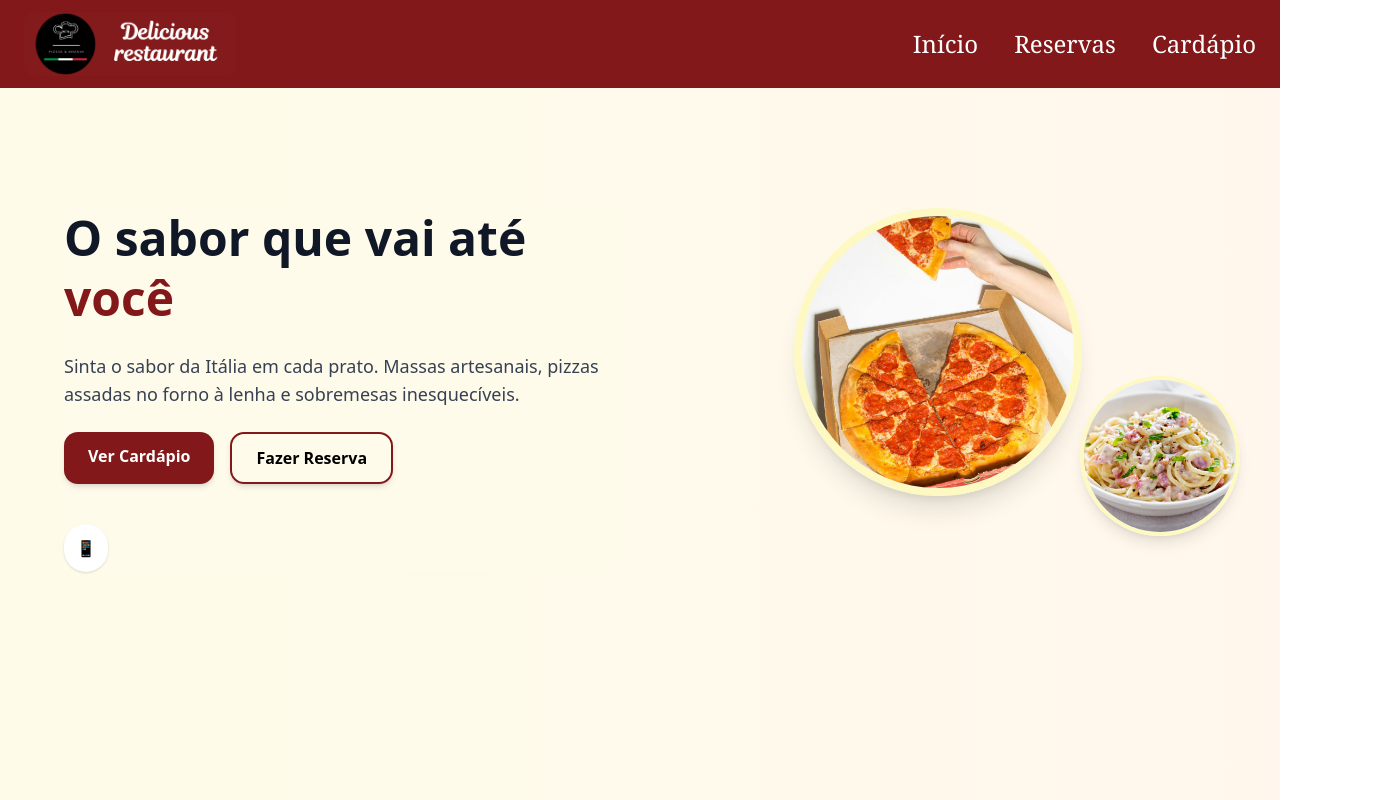
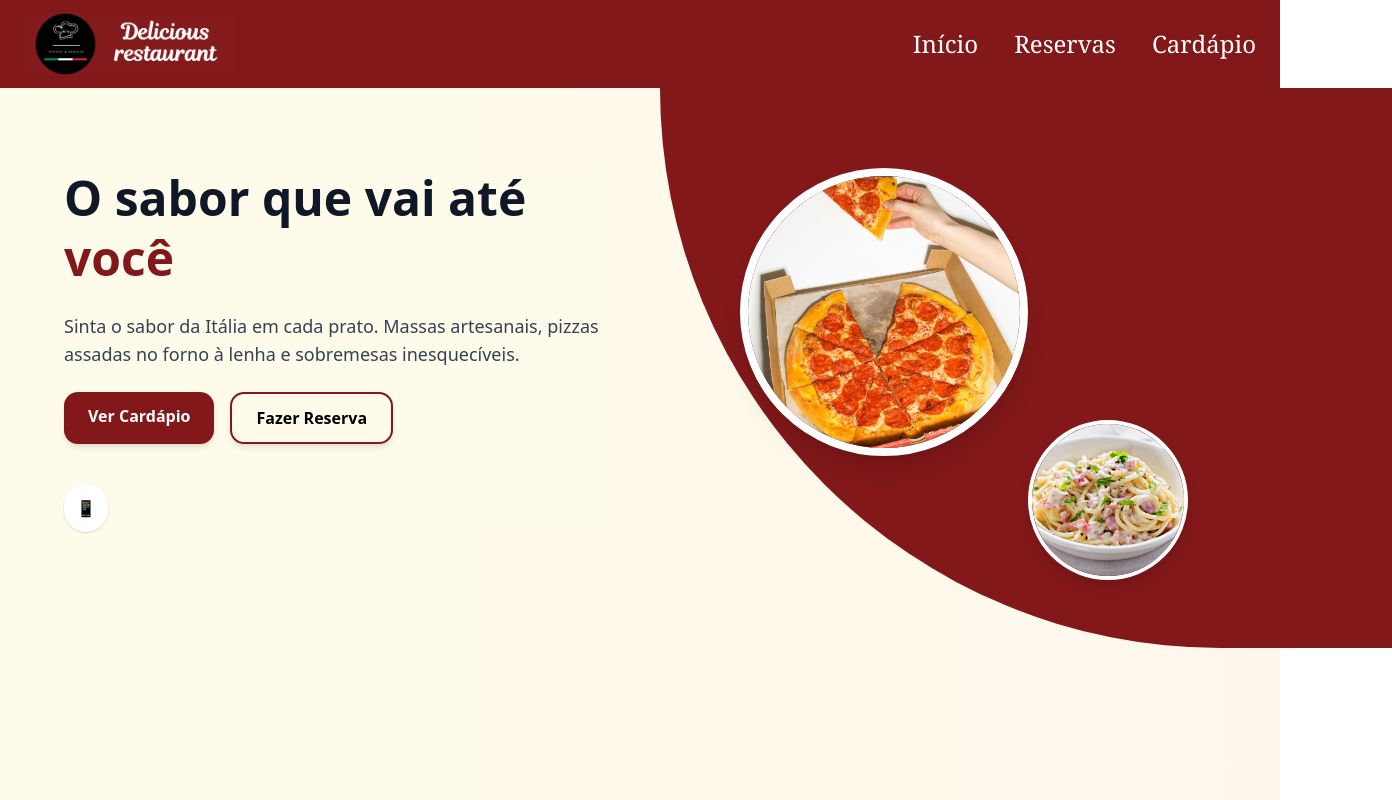
Before and after one commit to NickDavid14/Landing-Page-NextJs, a Next.js app in the folder my-app/: page / in a window 1280 px wide. Shown: the top 800 px of the page, 1392 px wide, since content can reach past the window. Built offline with nearby package versions, Linux system fonts and the light colour scheme.

Commit message:
fotos estilizadas

```diff
--- a/my-app/src/app/cardapio/page.tsx
+++ b/my-app/src/app/cardapio/page.tsx
@@ -44,7 +44,7 @@ export default function Cardapio() {
               {categoria.items.map((item) => (
                 <div
                   key={item.nome}
-                  className="bg-white rounded-2xl overflow-hidden shadow-lg  transition-transform duration-300 ease-in-out hover:shadow-2xl"
+                  className="bg-white rounded-2xl overflow-hidden shadow-lg hover:scale-105 transition-transform duration-300 ease-in-out hover:shadow-2xl"
                 >
                   <img
                     src={item.img}
--- a/my-app/src/app/page.tsx
+++ b/my-app/src/app/page.tsx
@@ -1,7 +1,7 @@
 export default function Home() {
   return (
     <main className="min-h-screen bg-gradient-to-r from-yellow-50 to-orange-50 flex justify-center px-6">
-      <div className="grid grid-cols-1 md:grid-cols-2 gap-10 items-start max-w-6xl relative mt-10">
+      <div className="grid grid-cols-1 md:grid-cols-2 gap-10 items-start max-w-6xl relative mt-0">
 
 
         <div className="space-y-6 mt-20 bg-amber-50">
@@ -42,16 +42,16 @@ export default function Home() {
         </div>
 
         {/* Imagem dos pratos */}
-        <div className="relative flex justify-center mt-20">
+        <div className="relative flex  bg-red-900 w-183 h-140 rounded-es-full ">
           <img
             src="/images/pizza.jpg"
             alt="Prato principal"
-            className="w-72 h-72 object-cover rounded-full shadow-xl border-8 border-yellow-100"
+            className="w-72 h-72 object-cover rounded-full shadow-xl border-8 border-white mt-20 ml-20"
           />
           <img
             src="/images/spaghetti.jpg"
             alt="Prato extra"
-            className="w-40 h-40 object-cover rounded-full shadow-lg border-4 border-yellow-100 absolute -bottom-10 -right-6"
+            className="w-40 h-40 object-cover rounded-full shadow-lg border-4 border-white mt-83"
           />
         </div>
       </div>
```
